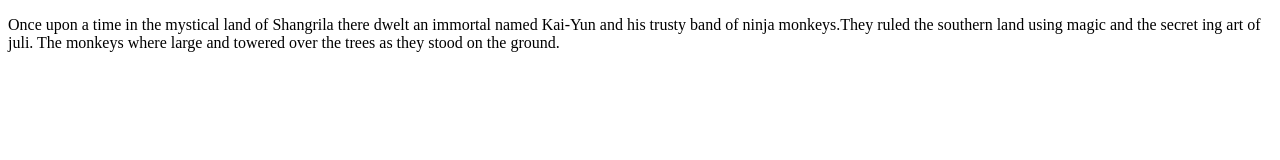
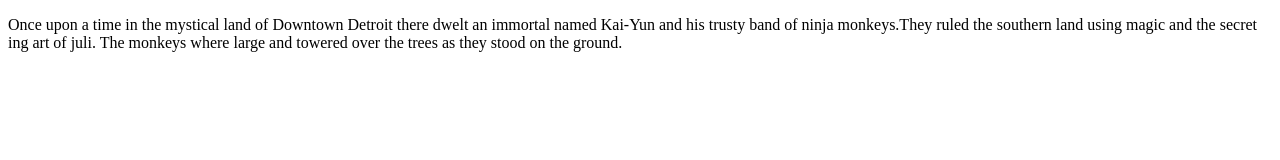
Before and after one commit to kldrivinski/GC-Midterm, a plain HTML site: page index.html in a window 1280 px wide. Drawn offline with Linux system fonts and the light colour scheme.

Commit message:
creating conflict

```diff
--- a/index.html
+++ b/index.html
@@ -10,10 +10,10 @@
 
   <body>
     <p>
-      Once upon a time in the mystical land of Shangrila there dwelt an immortal
-      named Kai-Yun and his trusty band of ninja monkeys.They ruled the southern
-      land using magic and the secret ing art of juli. The monkeys where large
-      and towered over the trees as they stood on the ground.
+      Once upon a time in the mystical land of Downtown Detroit there dwelt an
+      immortal named Kai-Yun and his trusty band of ninja monkeys.They ruled the
+      southern land using magic and the secret ing art of juli. The monkeys
+      where large and towered over the trees as they stood on the ground.
     </p>
     <script src="script.js"></script>
   </body>
```
